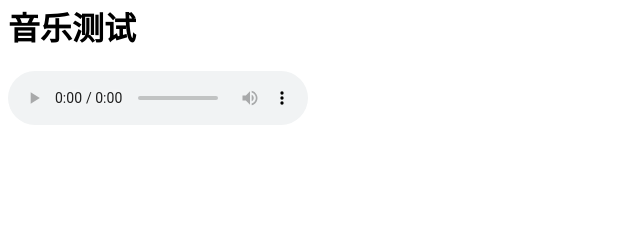
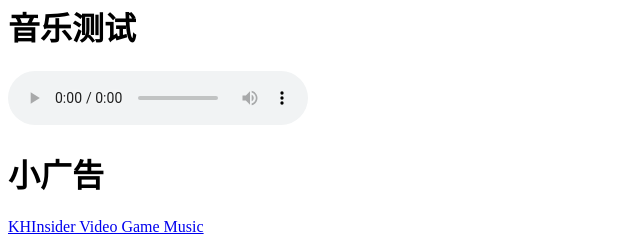
Before and after one commit to MarioBros-maker/A-website-from-zero, a plain HTML site: page index.html in a window 1280 px wide. Shown: the part 1084-1328 px from the top of the page, without its empty margins (0-640 px from the left). Before the commit the page ends 1221 px from the top, so only its background shows below. Drawn offline with Linux system fonts and the light colour scheme.

Commit message:
Update index.html

```diff
--- a/index.html
+++ b/index.html
@@ -32,5 +32,7 @@
             <source src="music/A.flac" type="audio/flac" autoplay>
             <p>你的浏览器可能不支持flac格式的音乐（悲），你可以点击<a href="music/A.flac">这个链接</a>收听。</p>
         </audio>
+        <h1>小广告</h1>
+        <a href="https://downloads.khinsider.com/?u=2514539">KHInsider Video Game Music</a>
     </body>
 </html>
```
